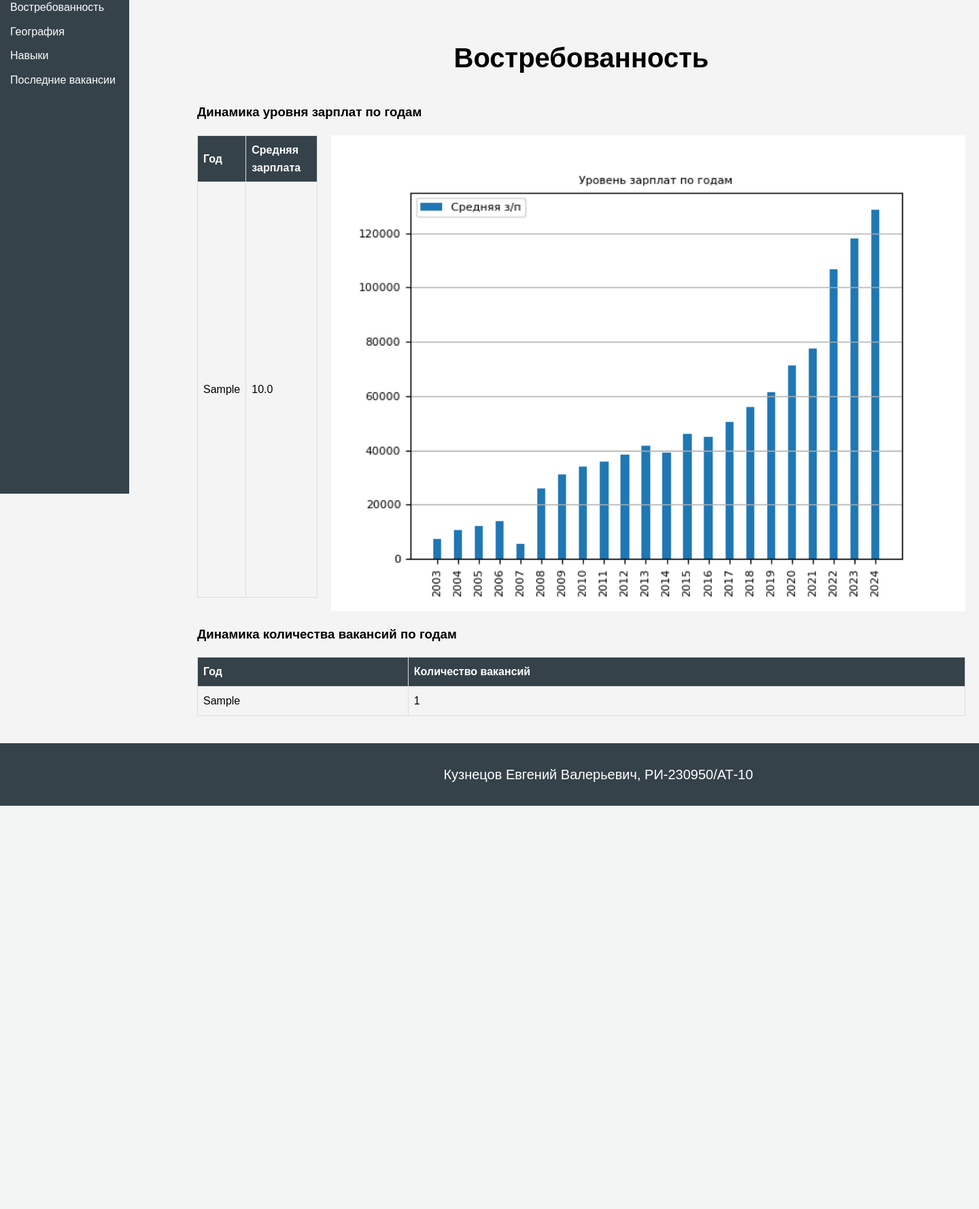
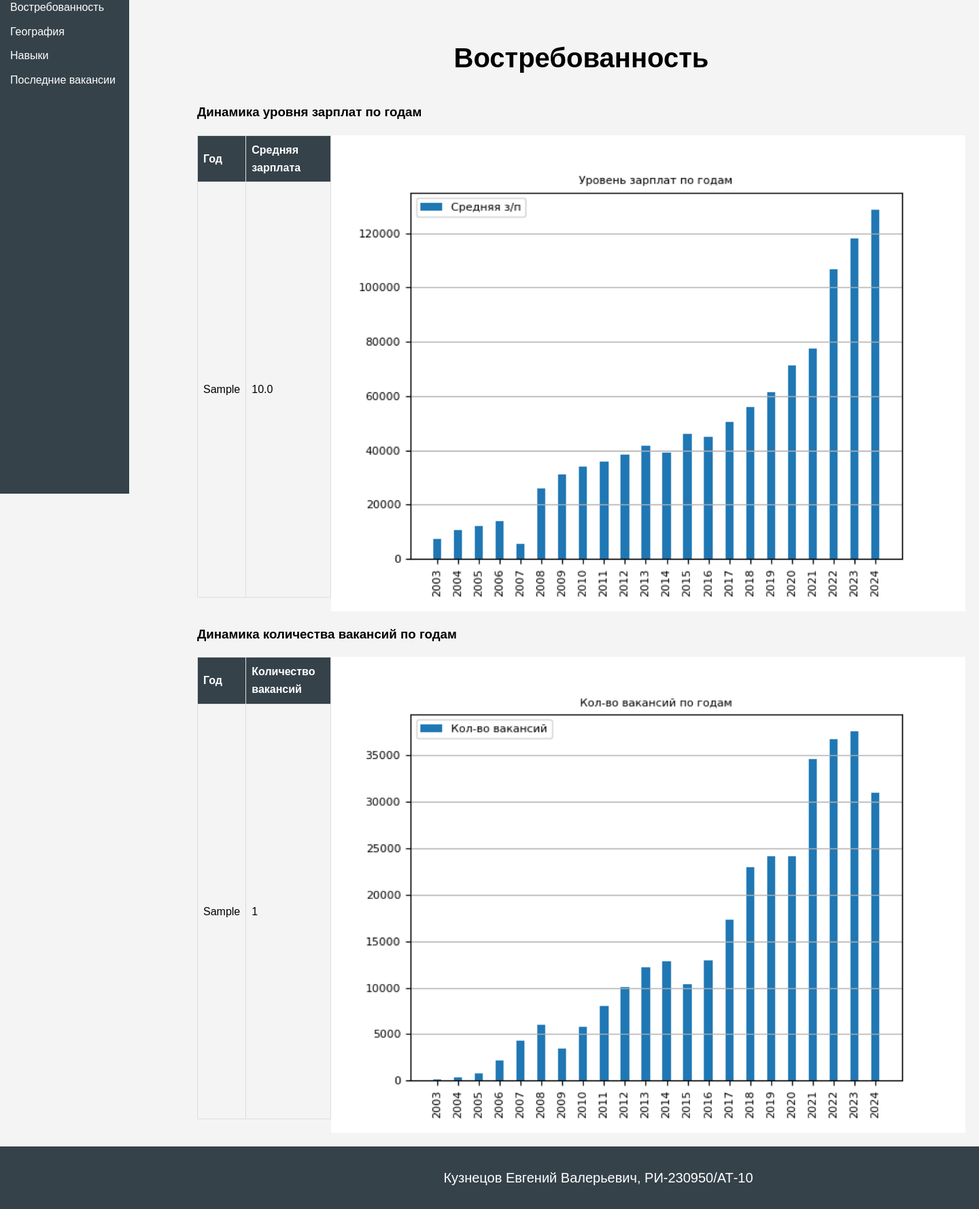
Before and after one commit to doomer6666/UlearnProjectKuznetsovAT10, a Django app: page /demand/ in a window 1440 px wide; the page is wider, and only the part inside the window is pictured. Shown: the part 104-1882 px from the top of that part at 68% size. Before the commit the page ends 1289 px from the top of that part, so only its background shows below. Run offline with Django 5.2, Linux system fonts and the light colour scheme; tables that the repository leaves empty hold one stand-in row (values such as "Sample post").

Commit message:
setting css for demand.html

```diff
--- a/analytics/static/css/style.css
+++ b/analytics/static/css/style.css
@@ -34,11 +34,14 @@ p{
 }
 /* Контейнер для навигации и основного контента */
 .container {
-    display: flex; /* Используем Flexbox для расположения */
+    display: flex;
     flex-direction: column;
     justify-content:center;
     align-items: center;
     gap:1.5em;
+}
+.row{
+    display: flex;
 }
 
 /* Левое меню */
@@ -92,7 +95,8 @@ footer p{
 
 /* Стили для таблиц */
 table {
-    width: 100%; /* Ширина таблицы на всю ширину контейнера */
+    width: 30%;
+    max-width: 30%; /* Ширина таблицы на всю ширину контейнера */
     border-collapse: collapse; /* Убирает двойные границы */
     margin-bottom: 20px; /* Отступ снизу для разделения таблиц */
 }
--- a/analytics/templates/analytics/demand.html
+++ b/analytics/templates/analytics/demand.html
@@ -6,7 +6,7 @@
 <h2>Востребованность</h2>
 
 <h3>Динамика уровня зарплат по годам</h3>
-<div style="display: flex;">
+<div class="row">
     <table>
         <thead>
             <tr>
@@ -23,10 +23,11 @@
             {% endfor %}
         </tbody>
     </table>
-    <img src="{% static 'img/salary_trend_plot.png' %}" alt="График уровня зарплат" height="700px" style="margin-left: 20px;">
+    <img src="{% static 'img/salary_trend_plot.png' %}" alt="График уровня зарплат" height="700px">
 </div>
 
 <h3>Динамика количества вакансий по годам</h3>
+<div class="row">
     <table>
         <thead>
             <tr>
@@ -43,4 +44,6 @@
             {% endfor %}
         </tbody>
     </table>
+<img src="{% static 'img/vac_count_trend_plot.png' %}" alt="График количества вакансий" height="700px">
+</div>
 {% endblock %}
--- a/analytics/views.py
+++ b/analytics/views.py
@@ -81,8 +81,6 @@ def demand(request):
     return render(request, 'analytics/demand.html', context)
 
 
-
-
 def geography(request):
     return render(request, 'analytics/geography.html')
 
```
Lines whose indentation alone changed are shown as unchanged.
